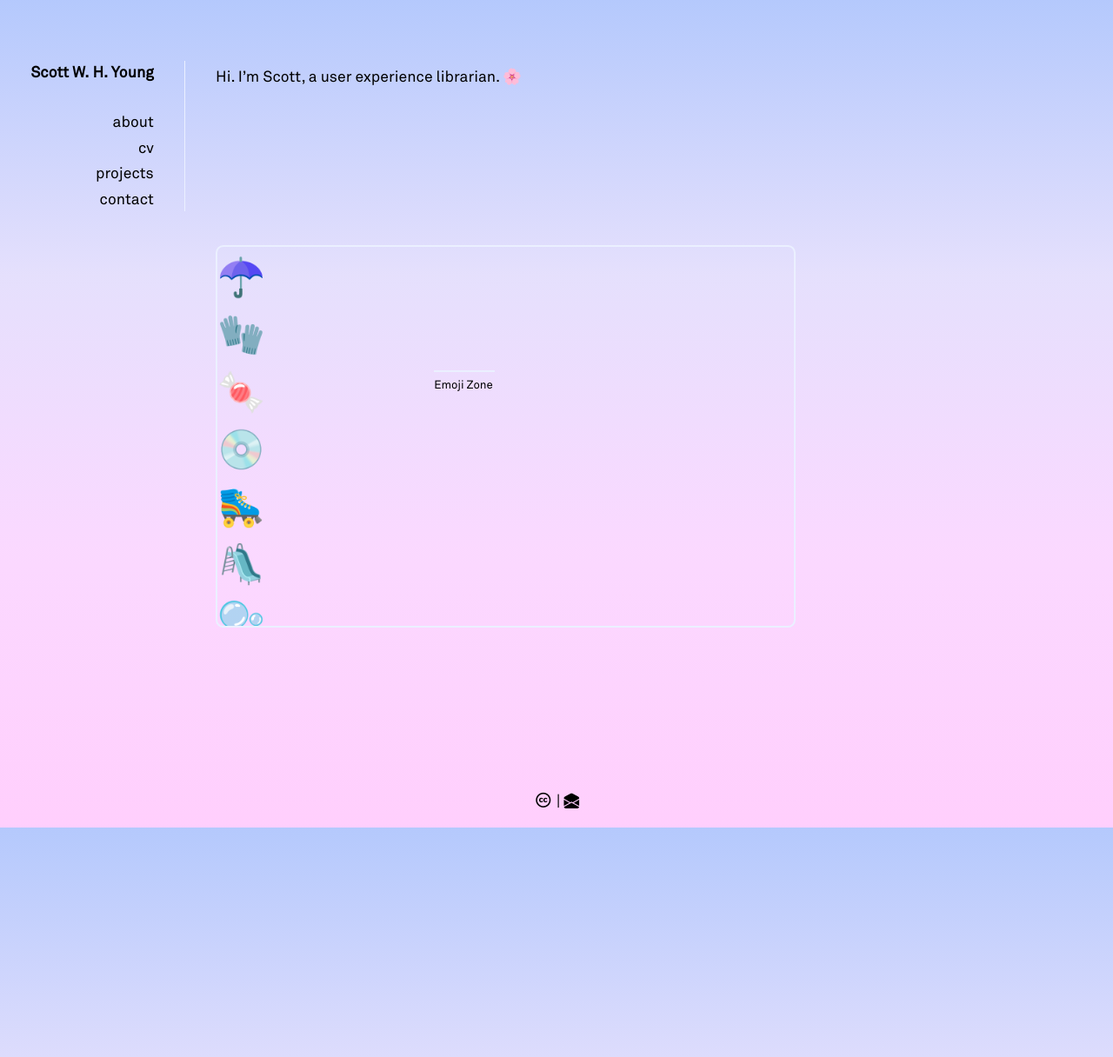
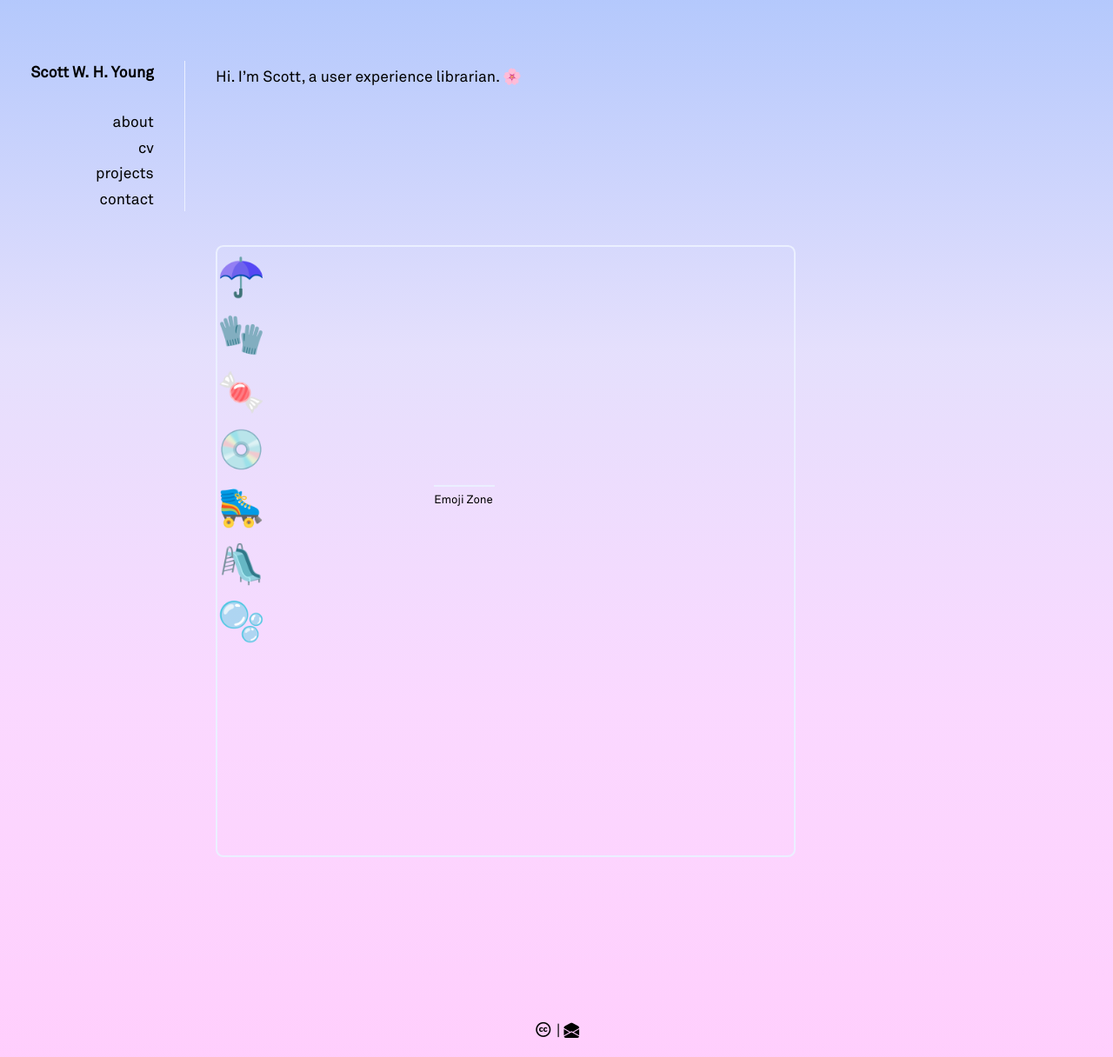
Before and after one commit to swyoung/swyoung.github.io, a Jekyll site: the page built from index.md, in a window 1280 px wide. Shown: the whole page at 87% size. Built offline with Jekyll 4.4.1, drawn with Linux system fonts in a browser that asks for light colours; nearby versions of some CDN libraries; a style sheet for code colours, icons or effects is not loaded.

Commit message:
Update main_style.scss
update emoji css

```diff
--- a/_sass/main_style.scss
+++ b/_sass/main_style.scss
@@ -246,12 +246,11 @@ blockquote {
 .emoji-zone {
 position: relative;
 width: 100%;
-max-width: 640px;
-height: 400px;
+height: 640px;
 margin: 9em 0 5em 0;
 border-radius: 8px;
 border: 2px solid #ebf0ff;
-overflow: scroll;
+overflow: hidden;
 }
 
 
```
